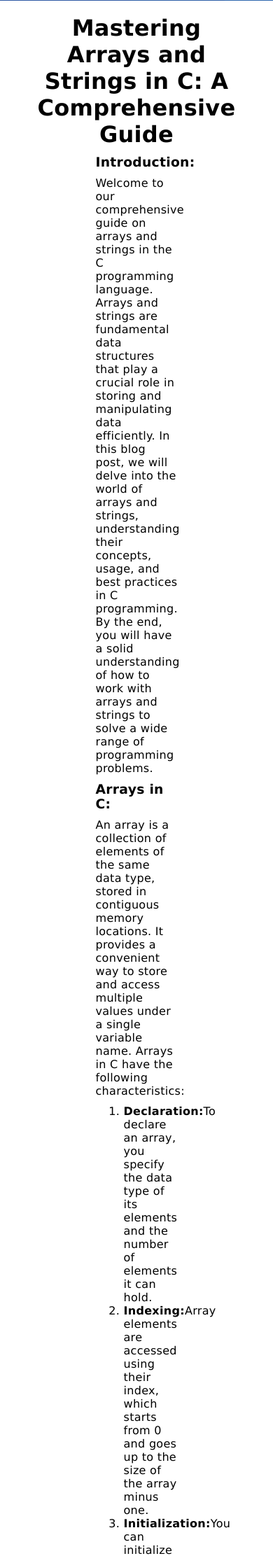
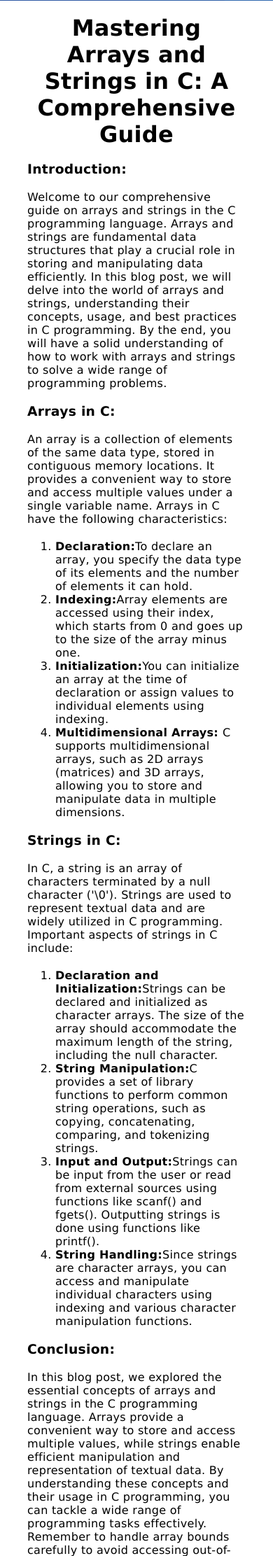
Before and after one commit to Rehaan12345/codeforfools, a Flask app: page /c/arrays in a window 390 px wide. Shown: the part 410-2633 px from the top of the page at 70% size. Run offline with Flask 3, Linux system fonts and the light colour scheme; some libraries are stand-ins or nearby versions.

Commit message:
Screen adjustment for phone viewings

```diff
--- a/website/static/style.css
+++ b/website/static/style.css
@@ -1,3 +1,10 @@
+:root {
+    --margintop: 10px;
+    --marginright: 30%;
+    --marginleft: 30%;
+    --marginbottom: 10px;
+}
+
 * {
     margin-top: 0px;
 }
@@ -216,31 +223,31 @@ h1 {
 }
 
 p {
-    margin-top: 10px;
-    margin-right: 35%;
-    margin-left: 35%;
-    margin-bottom: 10px;
+    margin-top: var(--margintop);
+    margin-right: var(--marginright);
+    margin-left: var(--marginleft);
+    margin-bottom: var(--marginbottom);
 }
 
 ul {
-    margin-top: 10px;
-    margin-right: 35%;
-    margin-left: 35%;
-    margin-bottom: 10px;
+    margin-top: var(--margintop);
+    margin-right: var(--marginright);
+    margin-left: var(--marginleft);
+    margin-bottom: var(--marginbottom);
 }
 
 ol {
-    margin-top: 10px;
-    margin-right: 35%;
-    margin-left: 35%;
-    margin-bottom: 10px;
+    margin-top: var(--margintop);
+    margin-right: var(--marginright);
+    margin-left: var(--marginleft);
+    margin-bottom: var(--marginbottom);
 }
 
 h3 {
-    margin-top: 10px;
-    margin-right: 35%;
-    margin-left: 35%;
-    margin-bottom: 10px;
+    margin-top: var(--margintop);
+    margin-right: var(--marginright);
+    margin-left: var(--marginleft);
+    margin-bottom: var(--marginbottom);
 }
 
 #check {
@@ -484,3 +491,22 @@ code {
     background-color: #0008ff;
     transform-origin: left;
 }
+
+/* Size adjustments: */
+@media screen and (max-width: 1236px) {
+    :root {
+        --margintop: 10px;
+        --marginright: 25%;
+        --marginleft: 25%;
+        --marginbottom: 10px;
+    }
+}
+
+@media screen and (max-width: 500px) {
+    :root {
+        --margintop: 20px;
+        --marginright: 10%;
+        --marginleft: 10%;
+        --marginbottom: 20px;
+    }
+}
```
